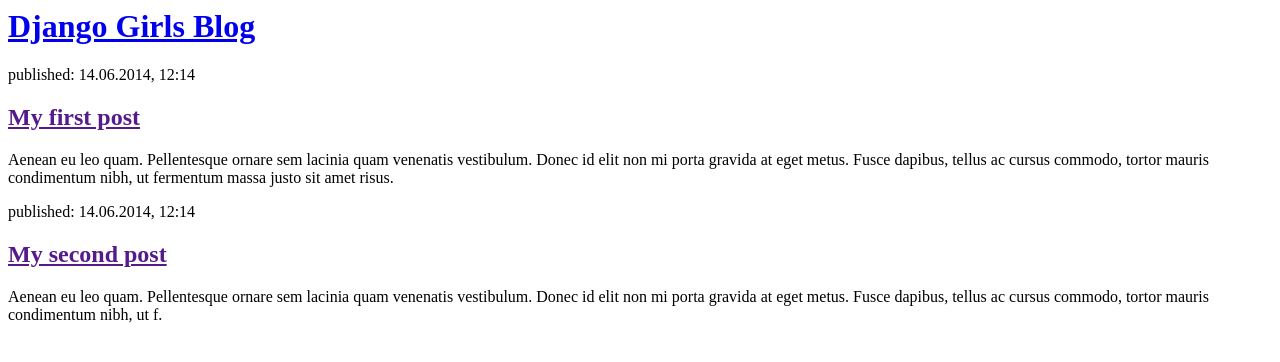
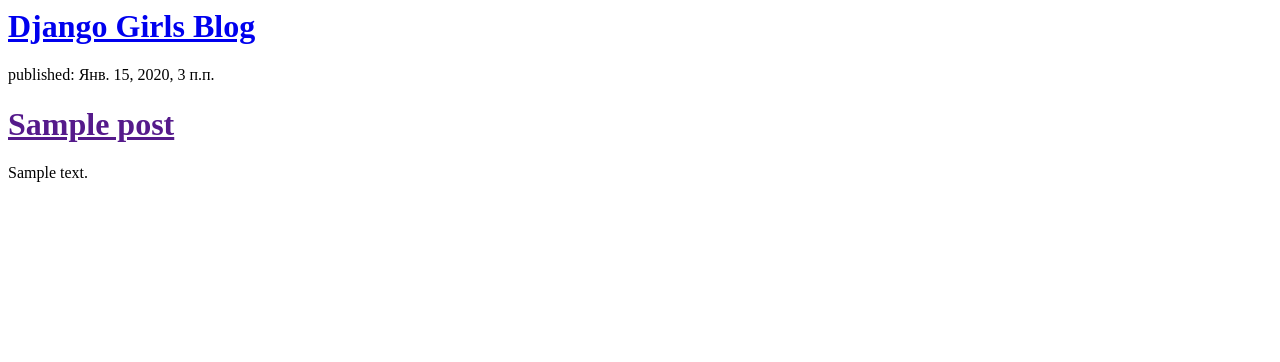
Before and after one commit to Monk59/my-first-blog, a Django app: page / in a window 1280 px wide. Shown: the top 362 px of the page. Run offline with Django 3.2, Linux system fonts and the light colour scheme; tables that the repository leaves empty hold one stand-in row (values such as "Sample post").

Commit message:
Modified templates to display posts from database.

```diff
--- a/blog/templates/blog/post_list.html
+++ b/blog/templates/blog/post_list.html
@@ -7,21 +7,12 @@
             <h1><a href="/">Django Girls Blog</a></h1>
         </div>
 
-
     {% for post in posts %}
-        <div>
-            <p>published: 14.06.2014, 12:14</p>
-            <h2><a href="">My first post</a></h2>
-            <p>Aenean eu leo quam. Pellentesque ornare sem lacinia quam venenatis vestibulum. Donec id elit non mi porta gravida at eget metus. Fusce dapibus, tellus ac cursus commodo, tortor mauris condimentum nibh, ut fermentum massa justo sit amet risus.</p>
-        </div>
-    {% endfor %}
-
-    {% for post in posts %}
-        <div>
-            <p>published: 14.06.2014, 12:14</p>
-            <h2><a href="">My second post</a></h2>
-            <p>Aenean eu leo quam. Pellentesque ornare sem lacinia quam venenatis vestibulum. Donec id elit non mi porta gravida at eget metus. Fusce dapibus, tellus ac cursus commodo, tortor mauris condimentum nibh, ut f.</p>
-        </div>
+    <div>
+        <p>published: {{ post.published_date }}</p>
+        <h1><a href="">{{ post.title }}</a></h1>
+        <p>{{ post.text|linebreaksbr }}</p>
+    </div>
     {% endfor %}
 
     </body>
```
